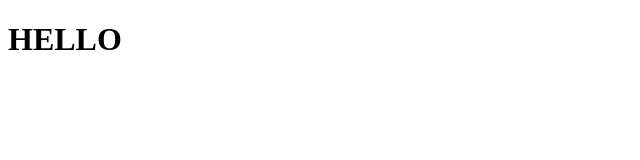
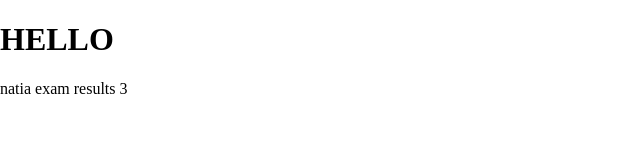
Before and after one commit to nikanoza/gamocda, a plain HTML site: page index.html in a window 1280 px wide. Shown: the whole page, without its empty margins (0-640 px from the left). Drawn offline with Linux system fonts and the light colour scheme.

Commit message:
natiasChanges

```diff
--- a/index.html
+++ b/index.html
@@ -3,9 +3,11 @@
   <head>
     <meta charset="UTF-8" />
     <meta name="viewport" content="width=device-width, initial-scale=1.0" />
+    <link rel="stylesheet" href="style.css">
     <title>Document</title>
   </head>
   <body>
     <h1>HELLO</h1>
+    <p>natia exam results 3 </p>
   </body>
 </html>
--- /dev/null
+++ b/style.css
@@ -0,0 +1,4 @@
+body{
+    margin: 0;
+    padding: 0;
+}
```
